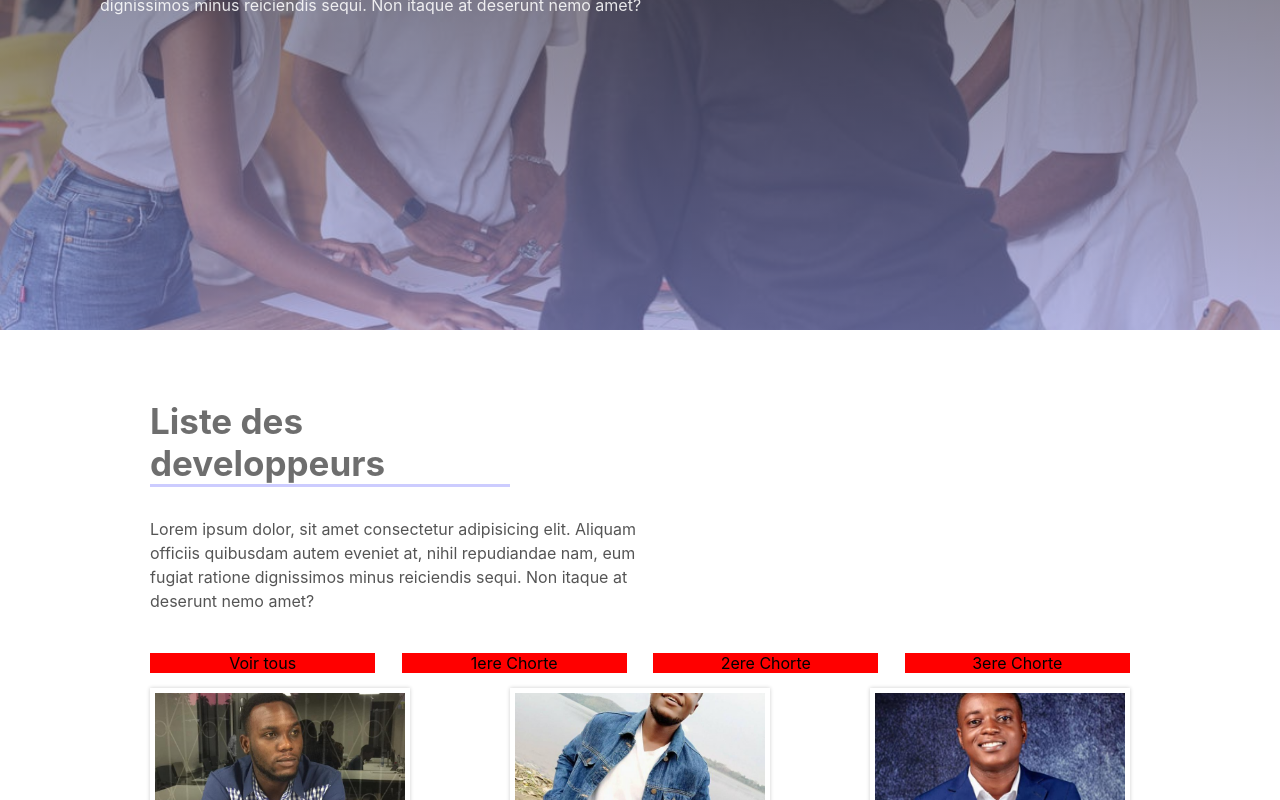
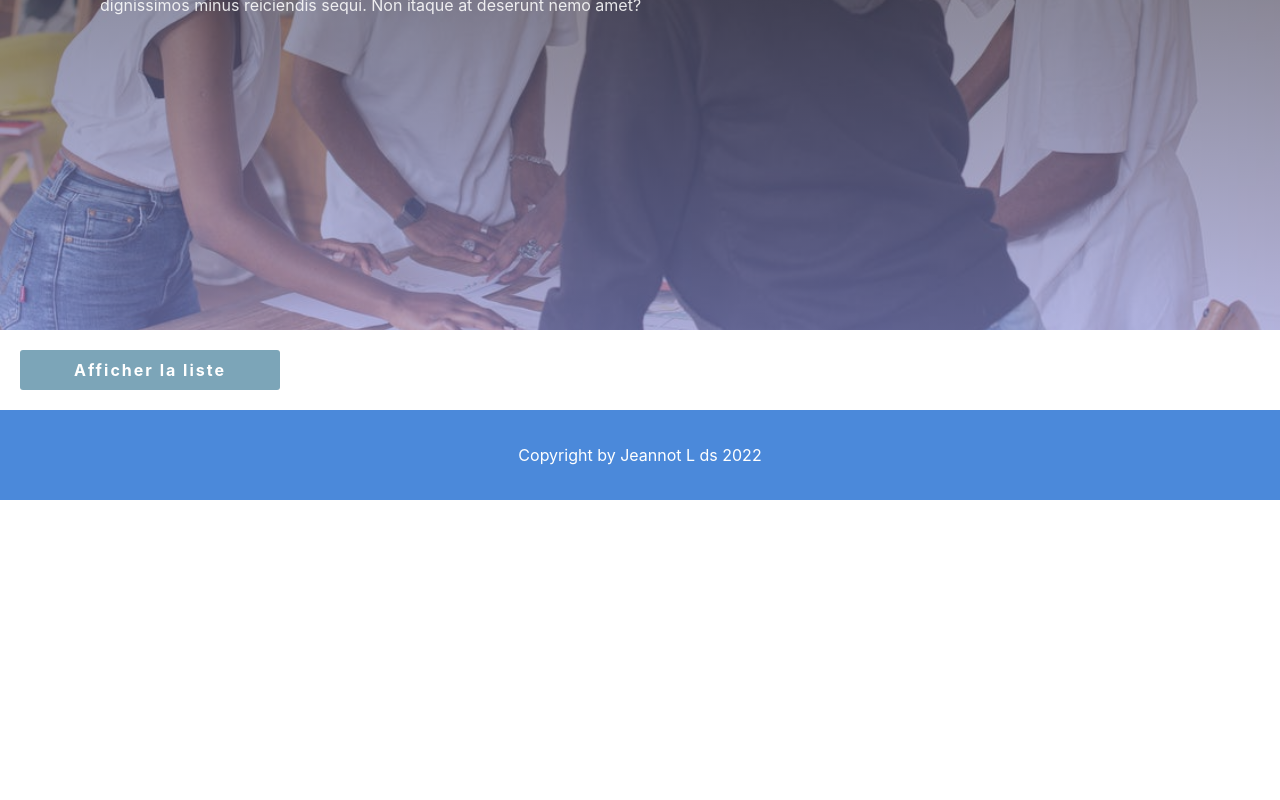
Before and after one commit to jeannotds/carnet-dev, a React (Create React App) app: page /list in a window 1280 px wide. Shown: the part 300-1100 px from the top of the page. After the commit the page ends 800 px from the top, so only its background shows below. Built offline with nearby package versions, Linux system fonts and the light colour scheme.

Commit message:
Action cachée et affichée de la liste

```diff
--- a/src/composants/Header.js
+++ b/src/composants/Header.js
@@ -21,7 +21,7 @@ function Header(){
                                 <nav className="nav">
                                     <Link to="/" className="link">Home</Link>
                                     <Link to="/apropos" className="link">About</Link>
-                                    <Link to="/list" className="link">List</Link>
+                                    <Link to="/list/" className="link">List</Link>
                                     <Link to="/contact" className="link">Contact</Link>
                                 </nav>
                             </div>
--- a/src/composants/List.js
+++ b/src/composants/List.js
@@ -1,38 +1,40 @@
 import '../styles/Main.css'
-import Illis from '../img/ilAbout.svg'
 import {contact_top_header} from '../datas/header.json.js'
 import { learnerList } from '../datas/learnerList'
 import '../styles/List.css'
-import NiveauLearner from './NiveauLearner'
 import Profil from './Profil'
+import { useState } from 'react'
+import { Link } from "react-router-dom";
 
 const ListeApprenant = () =>{
 
-    return (
+    const [isOpen, setIsOpen] = useState(true)
+
+    return !isOpen ? (
             <div className='list-dev'>
+                <div className='isOpen-true' onClick={()=>{
+                    setIsOpen(true)
+                }}>Cacher la listé</div>
                 <div className='info-list'>
                     <div className='info-list-title'>
                         <h2>Liste des developpeurs</h2>
                             <p>{contact_top_header.msgSite}</p>
                         </div>
                         <div className='info-list-blog'>
-                        <div>Voir tous</div>
-                        <div>1ere Chorte</div>
-                        <div>2ere Chorte</div>
-                        <div>3ere Chorte</div>
+                            <Link to="/list">Voir tous</Link>
+                            <Link to="/list">1ere Chorte</Link>
+                            <Link to="/list">2ere Chorte</Link>
+                            <Link to="/list">3ere Chorte</Link>
                         </div>
                     </div>
-
                      <div className='blog-learners'>
                         {learnerList.map(({id, nom, prenom, niveau, academie, image, cohorte, statut, commentaire})=>(
                             <div key={id} className="learners">
-
                                 <Profil
                                     nom={nom} prenom={prenom}
                                     niveau={niveau} image={image} cohorte={cohorte}
                                     statut={statut} commentaire={commentaire} academie={academie}
                                 />
-
                                 <div className='list-ident'>
                                     <div className='commentaire'> {commentaire}</div>
                                     <div>Je suis {prenom} {nom}</div>
@@ -40,13 +42,12 @@ const ListeApprenant = () =>{
                                     <div>formé(e) à {academie} en {cohorte}.
                                     <span className='plus'> Voir plus</span></div>
                                 </div>
-
                             </div>
                         ))}
                     </div>
 
             </div>
-    )
+    ) : (<div className='isOpen-false' onClick={ ()=>setIsOpen(false)}>Afficher la liste</div>)
 }
 
 export default ListeApprenant
--- a/src/styles/List.css
+++ b/src/styles/List.css
@@ -72,7 +72,54 @@
 .info-list-blog div{
     cursor: pointer;
     width: 23%;
-    height: 20px;
+    height: 23px;
     text-align: center;
-    background-color: red;
+    background-color: rgb(230, 230, 230);
+    display: flex;
+    align-items: center;
+    justify-content: center;
+    border-radius: 1px;
+    transition: 0.5s ease;
 }
+
+.info-list-blog div:hover{
+    background-color: rgb(238, 159, 159);
+}
+
+.isOpen-false{
+    background-color: rgb(124, 165, 184);
+    width: 200px;
+    margin: 20px;
+    padding: 10px 30px;
+    color: white;
+    text-align: center;
+    border-radius: 3px;
+    font-weight: bolder;
+    letter-spacing: 2px;
+    cursor: pointer;
+    transition: 0.8s ease;
+}
+
+.isOpen-false:hover{
+    background-color: rgb(236, 120, 25);
+    transition: 0.8s ease;
+}
+
+.isOpen-true{
+    background-color: rgb(124, 165, 184);
+    width: 200px;
+    margin: 20px 0;
+    padding: 10px 30px;
+    color: white;
+    text-align: center;
+    border-radius: 3px;
+    font-weight: bolder;
+    letter-spacing: 2px;
+    cursor: pointer;
+    transition: 0.8s ease;
+}
+
+.isOpen-true:hover{
+    background-color: rgb(236, 120, 25);
+    transition: 0.8s ease;
+}
```
Lines whose indentation alone changed are shown as unchanged.
